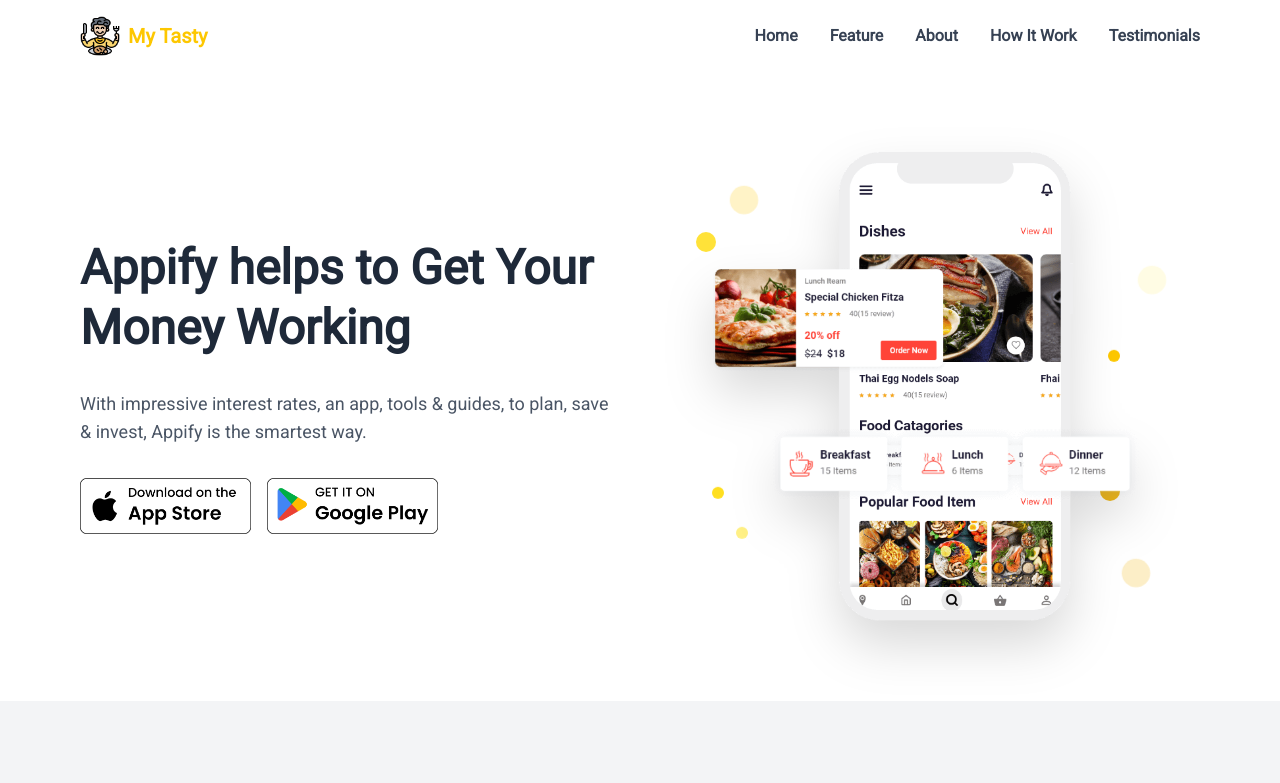
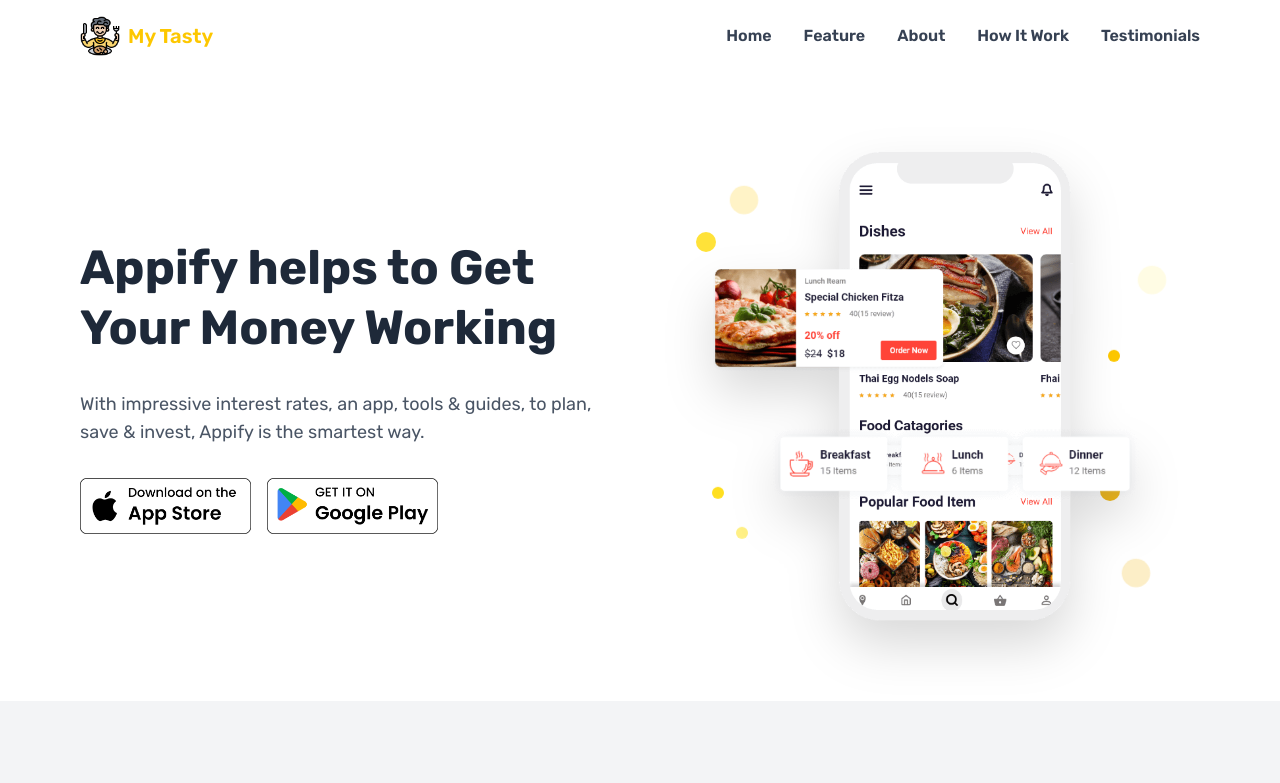
Before and after one commit to Next-IT-Myanmar/TastyTrail-frontend, a React (Vite) app: page / in a window 1280 px wide. Shown: the top 783 px of the page. Built offline with nearby package versions, Linux system fonts and the light colour scheme.

Commit message:
[ENHANCE] change font family to rubik

```diff
--- a/src/index.css
+++ b/src/index.css
@@ -1,7 +1,7 @@
 @font-face {
   font-family: 'Roboto';
-  src: url('./assets/fonts/Roboto-Regular.ttf') format('truetype');
-  font-weight: normal;
+  src: url('./assets/fonts/Rubik-VariableFont_wght.ttf') format('truetype');
+  font-weight: 100 900;
   font-style: normal;
 }
 
```
Also changed, not shown: src/assets/fonts/Rubik-VariableFont_wght.ttf (added).
